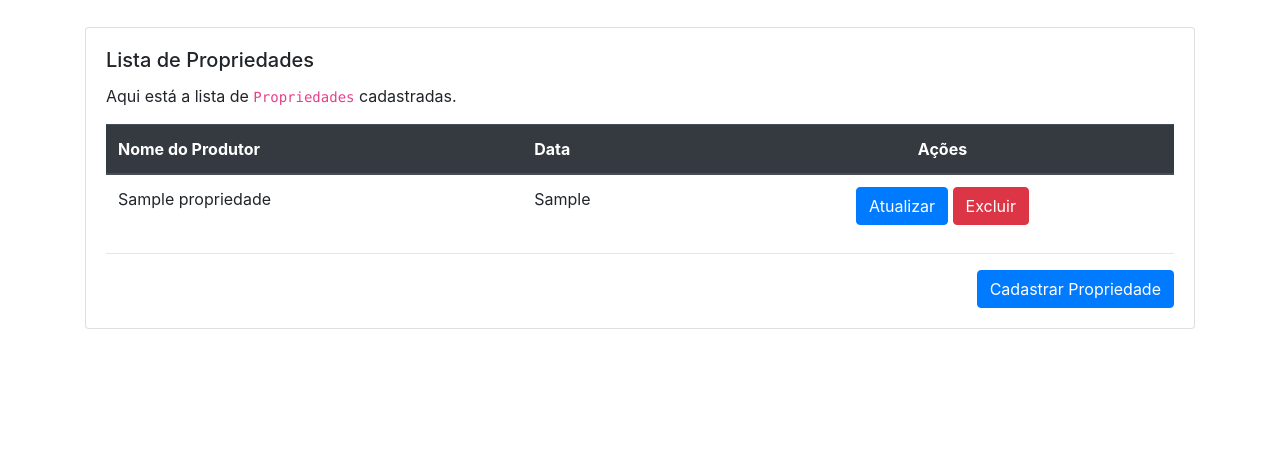
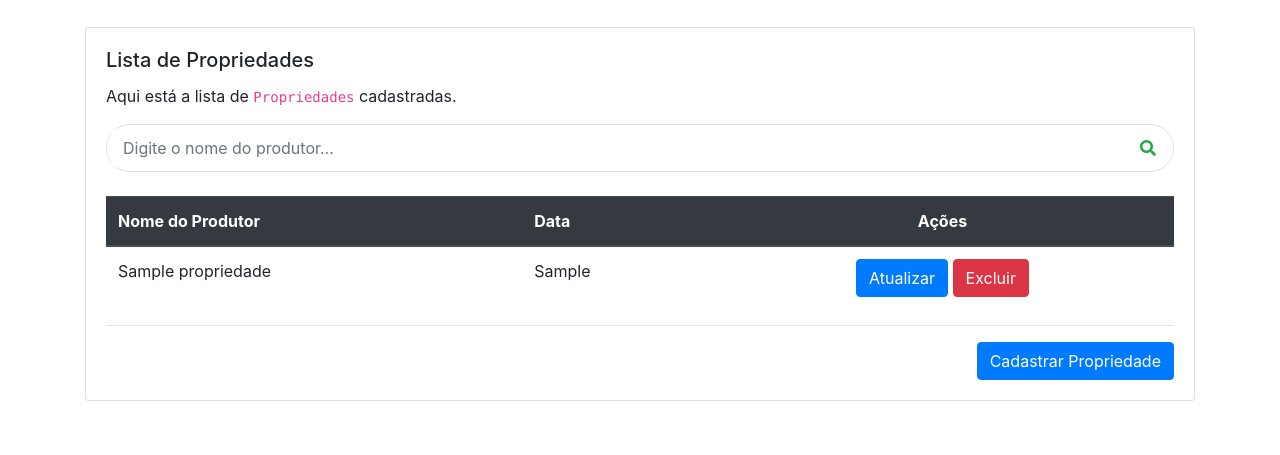
Before and after one commit to diaslucas1/tcc2, a Django app: page /propriedades/ in a window 1280 px wide. Shown: the part 345-800 px from the top of the page. Run offline with Django 3.2, Linux system fonts and the light colour scheme; tables that the repository leaves empty hold one stand-in row (values such as "Sample post"); some libraries are stand-ins or nearby versions.

Commit message:
Adding search box to property list

```diff
--- a/website/static/css/style.css
+++ b/website/static/css/style.css
@@ -54,3 +54,7 @@
    transform: translate3d(8px, 0, 0);
   }
 }
+
+.buscar-propriedade:focus {
+  box-shadow: none;
+}
--- /dev/null
+++ b/website/static/js/filtra.js
@@ -0,0 +1,25 @@
+let searchFilter = document.querySelector(".buscar-propriedade");
+
+searchFilter.addEventListener("keyup", function() {
+  let propriedades = document.querySelectorAll(".propriedade");
+
+  if (this.value.length > 0) {
+    for(let i = 0; i < propriedades.length; i++) {
+      let propriedade = propriedades[i];
+      let tdNome = propriedade.querySelector(".nome-list");
+      let nome = tdNome.textContent;
+      let expressao = new RegExp(this.value, "i");
+
+      if(!expressao.test(nome)) {
+        propriedade.classList.add("hide");
+      } else {
+        propriedade.classList.remove("hide");
+      }
+    }
+  } else {
+    for (let i = 0; i < propriedades.length; i++) {
+      let propriedade = propriedades[i];
+      propriedade.classList.remove("hide");
+    }
+  }
+});
--- a/website/templates/base.html
+++ b/website/templates/base.html
@@ -9,6 +9,7 @@
   {% block extrastyle %}
   {% endblock %}
   <link rel="stylesheet" href="{% static "css/style.css" %}">
+  <link href="https://use.fontawesome.com/releases/v5.0.4/css/all.css" rel="stylesheet">
   <title>EMATER</title>
 </head>
 <body>
--- a/website/templates/lista.html
+++ b/website/templates/lista.html
@@ -1,4 +1,7 @@
 {% extends "base.html" %}
+
+{% load staticfiles %}
+
 {% block body %}
 <div class="container mt-5">
   <div class="row">
@@ -12,6 +15,13 @@
               Aqui está a lista de <code>Propriedades</code> cadastradas.
             </p>
 
+            <div class="input-group mb-4 border rounded-pill p-1">
+              <input type="search" placeholder="Digite o nome do produtor..." aria-describedby="button-addon" class="form-control border-0 buscar-propriedade">
+              <div class="input-group-append border-0">
+                <button id="button-addon" type="button" class="btn btn-link text-success"><i class="fa fa-search"></i></button>
+              </div>
+            </div>
+
             <table class="table">
               <thead class="thead-dark">
               <tr>
@@ -22,8 +32,8 @@
               </thead>
               <tbody>
               {% for propriedade in propriedades %}
-                <tr>
-                  <td>{{ propriedade.nome_produtor }}</td>
+                <tr class="propriedade">
+                  <td class="nome-list">{{ propriedade.nome_produtor }}</td>
                   <td>{{ propriedade.data }}</td>
                   <td class="text-center">
                     <a href="{% url 'website:atualiza_propriedade' pk=propriedade.id %}"
@@ -56,3 +66,7 @@
   </div>
 </div>
 {% endblock %}
+
+{% block extrascript %}
+  <script src="{% static "js/filtra.js" %}"></script>
+{% endblock %}
```
